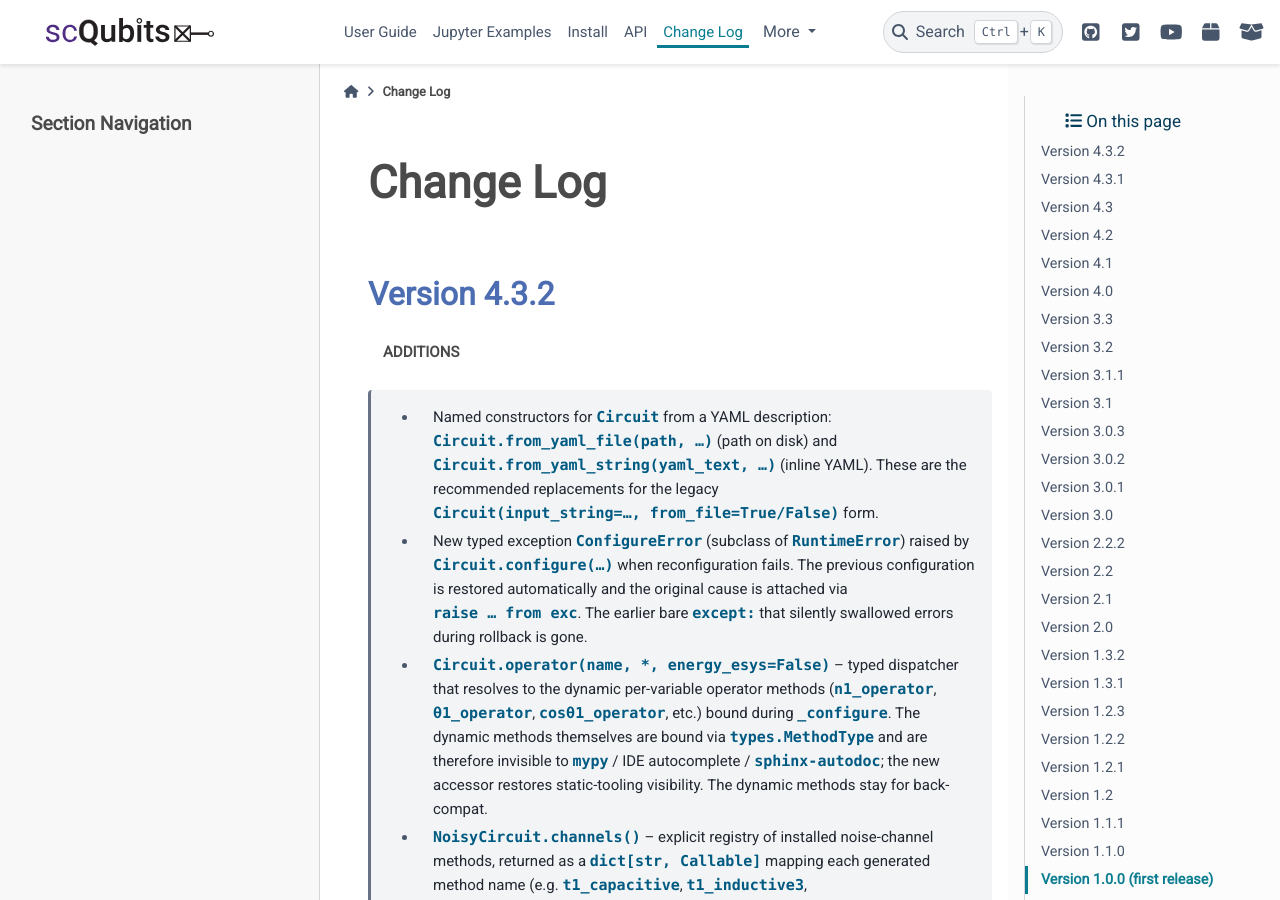
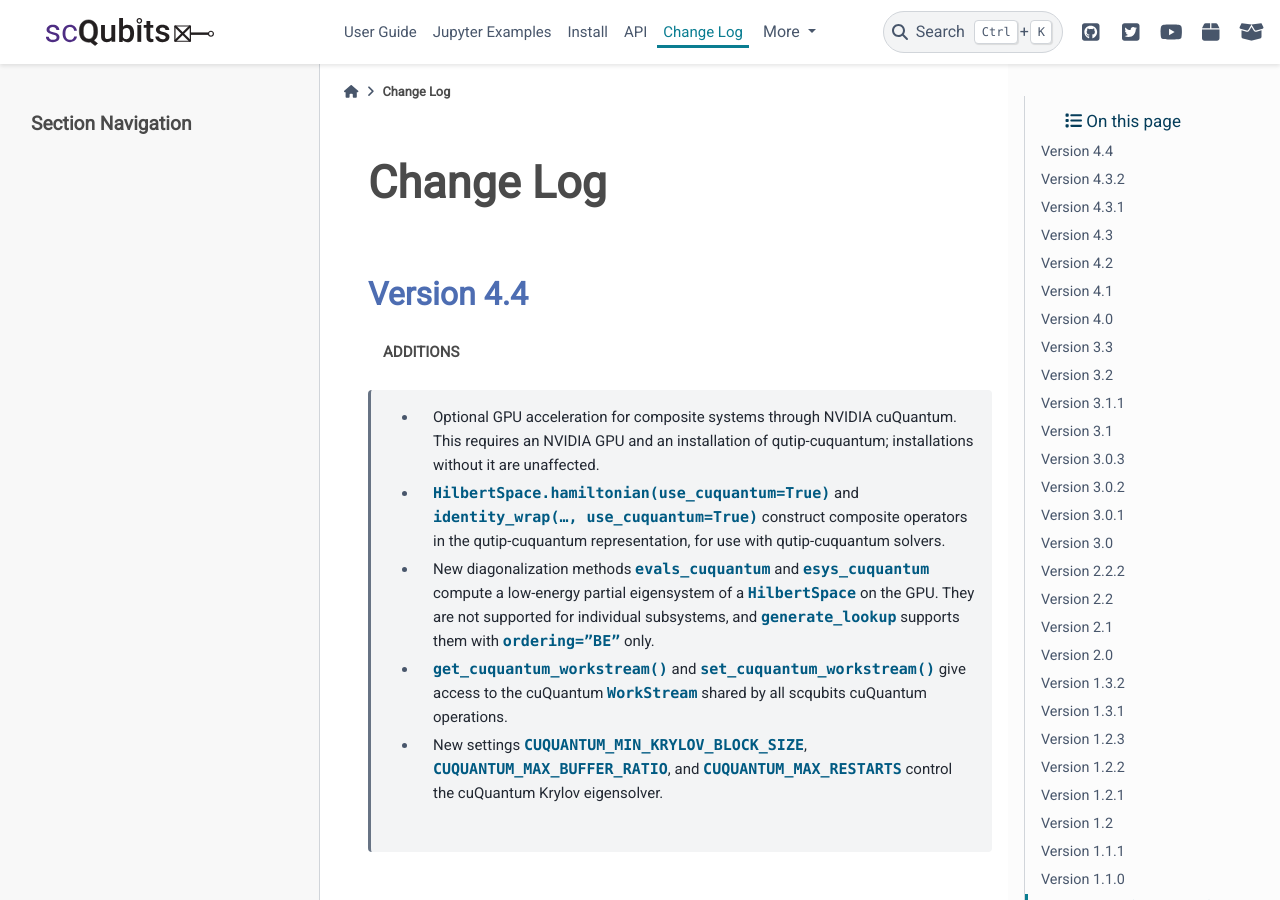
Before and after one commit to scqubits/scqubits-doc, a Sphinx documentation site: the page built from docs/source/changelog.rst, in a window 1280 px wide and 900 px high. Built offline with Sphinx 7.4.7 and the PyData theme 0.15.4, drawn with Linux system fonts in a browser that asks for light colours; pages that are not in the unit, such as notebooks, are missing from menus.

Commit message:
Fix cuQuantum guide output and punctuation; add 4.4 changelog entry
Replace the stale stored output of the identity_wrap cell with the stdout
line its print call produces, end the two display equations with a period,
and add a Version 4.4 changelog section for the cuQuantum integration
(scqubits/scqubits#324).

Co-Authored-By: Claude Opus 5.5 <noreply@anthropic.com>

```diff
--- a/docs/source/changelog.rst
+++ b/docs/source/changelog.rst
@@ -6,6 +6,31 @@
 **********
 Change Log
 **********
+
+Version 4.4
++++++++++++
+
+**ADDITIONS**
+
+    - Optional GPU acceleration for composite systems through NVIDIA
+      cuQuantum. This requires an NVIDIA GPU and an installation of
+      qutip-cuquantum; installations without it are unaffected.
+    - `HilbertSpace.hamiltonian(use_cuquantum=True)` and
+      `identity_wrap(..., use_cuquantum=True)` construct composite
+      operators in the qutip-cuquantum representation, for use with
+      qutip-cuquantum solvers.
+    - New diagonalization methods `evals_cuquantum` and
+      `esys_cuquantum` compute a low-energy partial eigensystem of a
+      `HilbertSpace` on the GPU. They are not supported for individual
+      subsystems, and `generate_lookup` supports them with
+      `ordering="BE"` only.
+    - `get_cuquantum_workstream()` and `set_cuquantum_workstream()`
+      give access to the cuQuantum `WorkStream` shared by all scqubits
+      cuQuantum operations.
+    - New settings `CUQUANTUM_MIN_KRYLOV_BLOCK_SIZE`,
+      `CUQUANTUM_MAX_BUFFER_RATIO`, and `CUQUANTUM_MAX_RESTARTS`
+      control the cuQuantum Krylov eigensolver.
+
 
 Version 4.3.2
 +++++++++++++
```
Also changed, not shown: docs/source/guide/hilbertspace/ipynb/cuquantum.ipynb.
